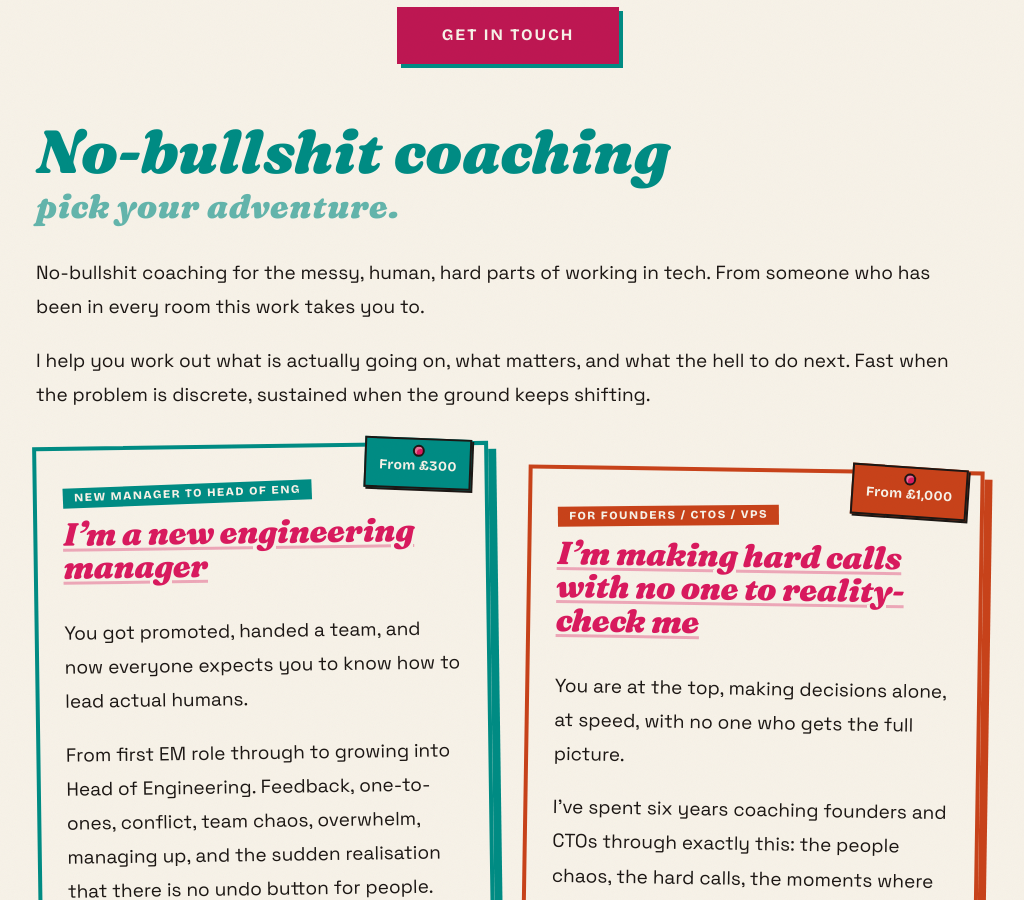
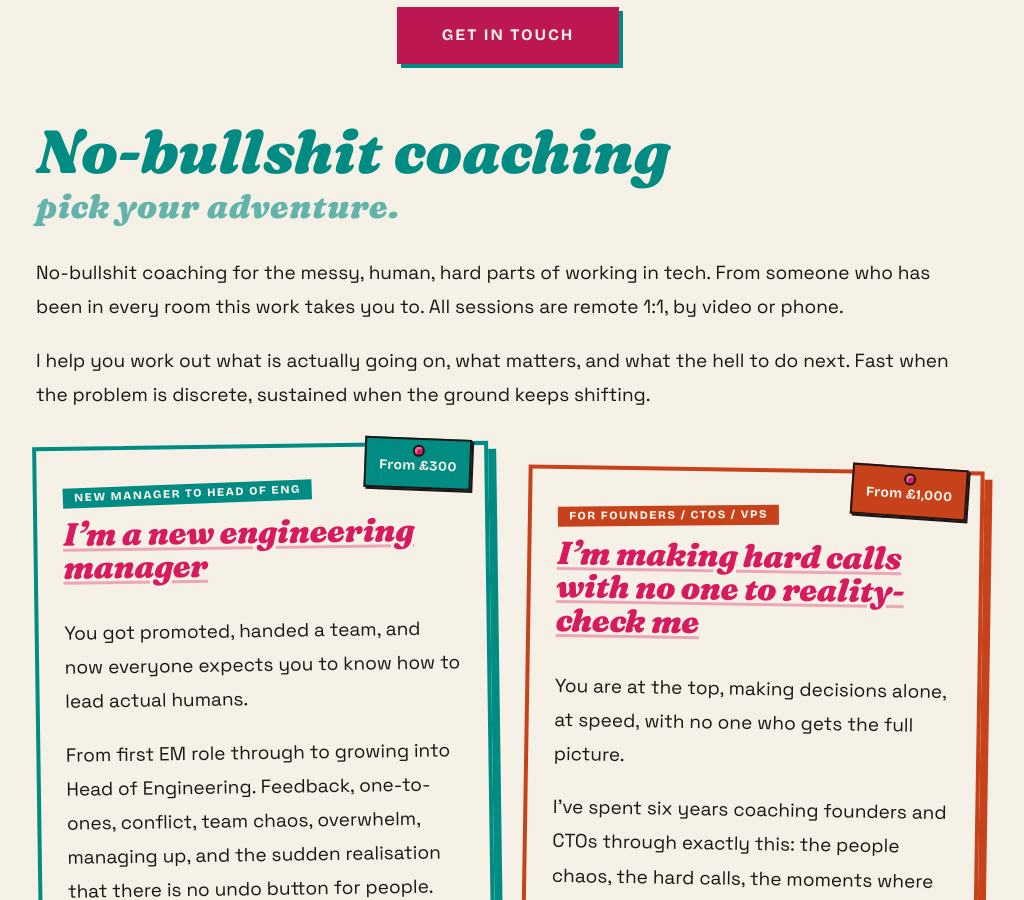
Before and after one commit to outragedpinkracoon/outragedpinkracoon.github.io, a Jekyll site: the page built from pages/coaching.md, in a window 1280 px wide and 900 px high, scrolled down 397 px. Shown: the whole window, without its empty margins (132-1156 px from the left). Built offline with Jekyll 4.4.1, drawn with Linux system fonts in a browser that asks for light colours; comment, search, counter and statistics services are not loaded.

Commit message:
Add phone session option across coaching pages and router
Co-Authored-By: Claude Sonnet 4.6 <noreply@anthropic.com>

```diff
--- a/_includes/session-process.html
+++ b/_includes/session-process.html
@@ -1,4 +1,4 @@
-<h2>What happens in a remote 1:1 session</h2>
+<h2>What happens in a remote 1:1 session, by video or phone</h2>
 
 <ol class="process-steps">
   <li>
--- a/pages/coaching.md
+++ b/pages/coaching.md
@@ -7,7 +7,7 @@ title_sub: pick your adventure.
 description: No-bullshit 1:1 coaching for engineering managers, founders, CTOs, and folks in tech from an ILM-certified executive coach and CTO/VP Engineering.
 ---
 
-<p>No-bullshit coaching for the messy, human, hard parts of working in tech. From someone who has been in every room this work takes you to.</p>
+<p>No-bullshit coaching for the messy, human, hard parts of working in tech. From someone who has been in every room this work takes you to. All sessions are remote 1:1, by video or phone.</p>
 
 <p>I help you work out what is actually going on, what matters, and what the hell to do next. Fast when the problem is discrete, sustained when the ground keeps shifting.</p>
 
```
Also changed, not shown: pages/coaching-founders.md (+1 -1 lines), pages/coaching-teams.md (+1 -1 lines).
